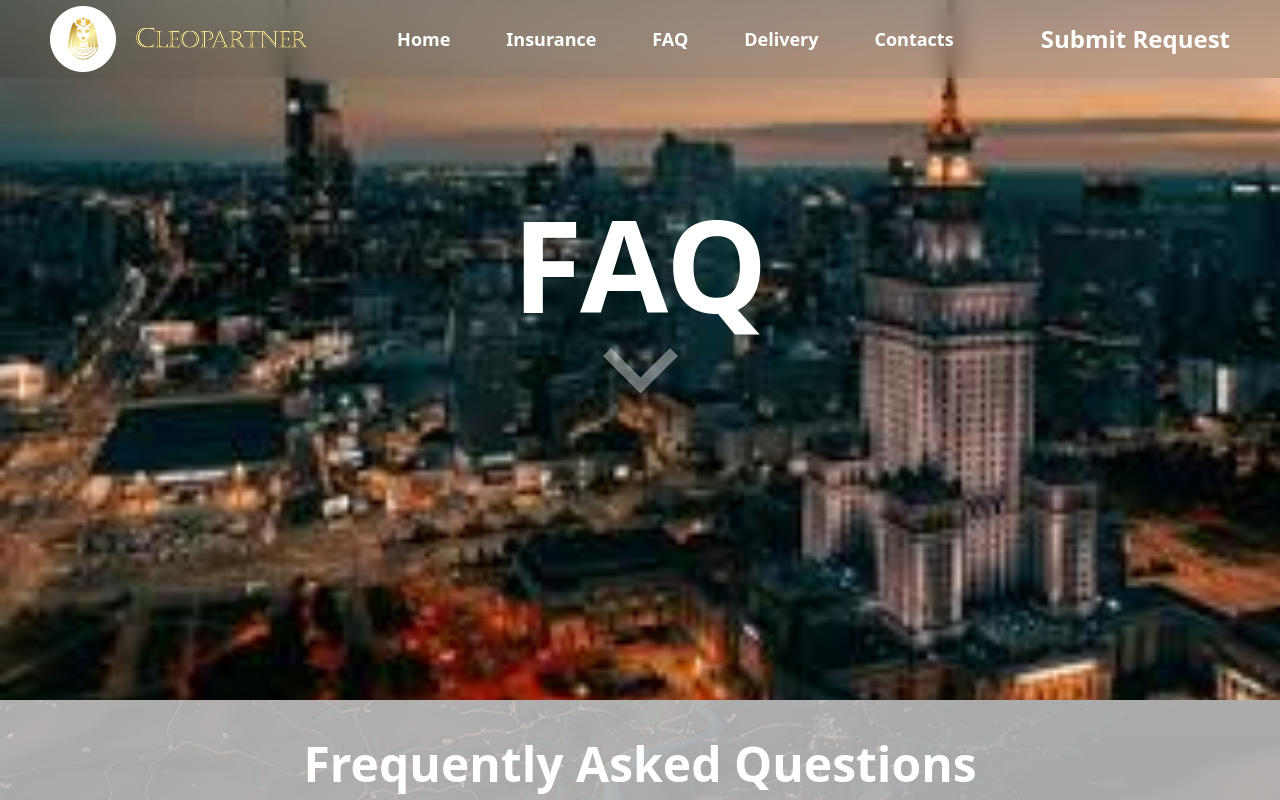
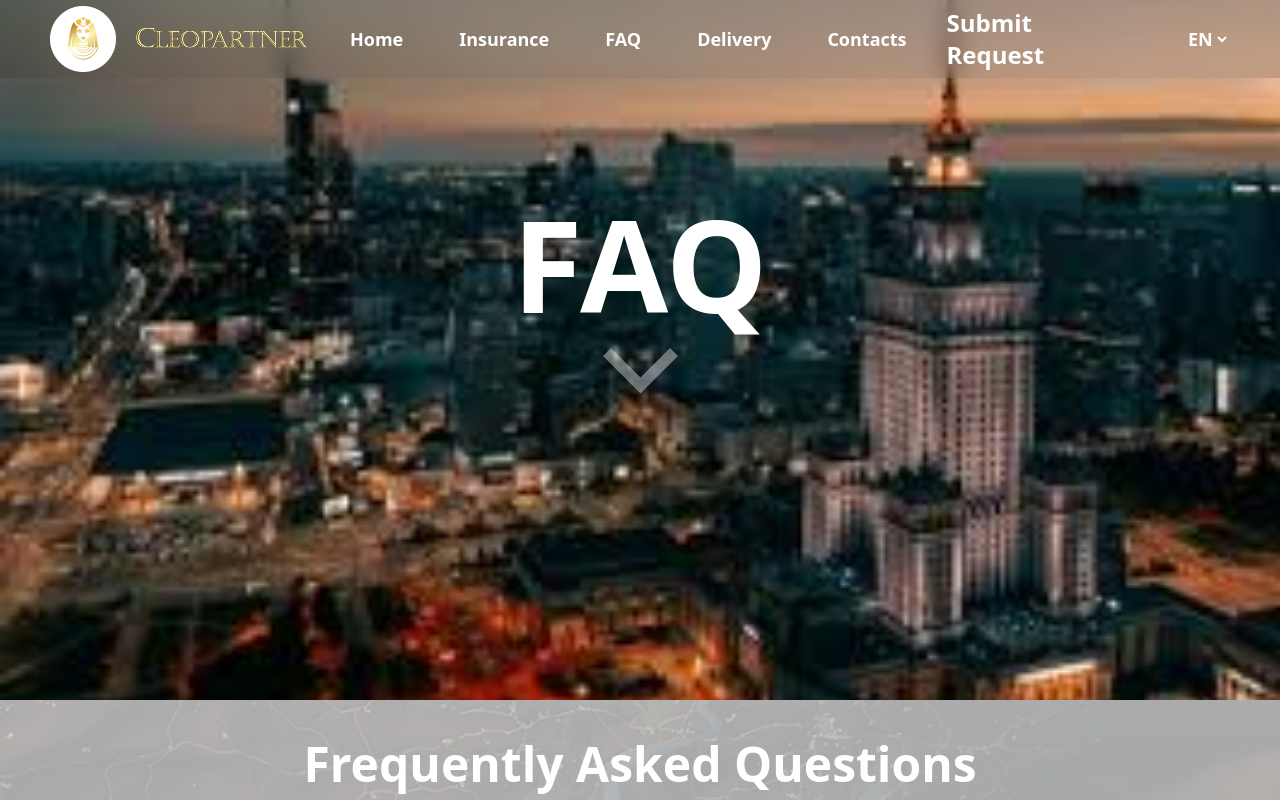
Before and after one commit to Isozoda/Next.js-All-Files, a Next.js app: page /en/faq in a window 1280 px wide. Shown: the top 800 px of the page. Built offline with nearby package versions, Linux system fonts and the light colour scheme.

Commit message:
last comit

```diff
--- a/app/[locale]/delivery/page.tsx
+++ b/app/[locale]/delivery/page.tsx
@@ -3,6 +3,12 @@ import image1 from "../../images/чат.png"
 import image2 from "../../images/Ellipse 313.png"
 import motorImage from "../../images/motor.png"
 import { useTranslations } from "next-intl"
+import { Metadata } from "next"
+
+export const metadata: Metadata = {
+  title: "Delivery Page",
+  description: "Generated by create next app",
+};
 
 const Page = () => {
   const tHome = useTranslations("home");
--- a/app/[locale]/faq/page.tsx
+++ b/app/[locale]/faq/page.tsx
@@ -1,6 +1,12 @@
 import Image from "next/image"
 import image1 from "../../images/Vector 3.png"
 import { useTranslations } from "next-intl"
+import { Metadata } from "next";
+
+export const metadata: Metadata = {
+  title: "FAQ Page",
+  description: "Generated by create next app",
+};
 
 const Page = () => {
   const t = useTranslations("faq");
--- a/app/[locale]/layout.tsx
+++ b/app/[locale]/layout.tsx
@@ -9,7 +9,7 @@ import instagramicon from "../images/image 295.png"
 import { NextIntlClientProvider } from "next-intl";
 import "../globals.css"
 import { getTranslations, getMessages } from "next-intl/server";
-// import LocaleSwitcher from "@/src/components/LocaleSwitcher";
+import LocaleSwitcher from "@/src/components/LocaleSwitcher";
 
 const geistSans = Geist({
   variable: "--font-geist-sans",
@@ -22,7 +22,7 @@ const geistMono = Geist_Mono({
 });
 
 export const metadata: Metadata = {
-  title: "Taxi Sluqba",
+  title: "Home Page",
   description: "Generated by create next app",
 };
 
@@ -61,7 +61,7 @@ export default async function RootLayout({
             </div>
             <div className="flex items-center">
               <p className="font-bold text-2xl">{t("header.h6")}</p>
-              {/* <LocaleSwitcher /> */}
+              <LocaleSwitcher />
             </div>
           </header>
 
--- a/app/[locale]/page.tsx
+++ b/app/[locale]/page.tsx
@@ -18,7 +18,7 @@ const Page = () => {
   return (
     <div className="w-full">
       <div className="background">
-        <h1 className="text-5xl mb-7" dangerouslySetInnerHTML={{ __html: t.raw("hero_title") }}></h1>
+        <h1 className="text-5xl mb-7 w-[63%] m-auto">{t("hero_title")}</h1>
         <p className="text-xl mb-10">{t("hero_subtitle")}</p>
         <div className="flex items-center gap-5 justify-center">
           <button className="bg-white text-black px-5 py-2 font-bold">{t("btn_apply")}</button>
--- a/messages/en.json
+++ b/messages/en.json
@@ -18,7 +18,7 @@
     "f8": "Contracts"
   },
   "home": {
-    "hero_title": "Connect to taxi in Poland <br /> with daily stable income!",
+    "hero_title": "Connect to taxi in Poland with daily stable income!",
     "hero_subtitle": "Daily payouts are real with Cleo Partner",
     "btn_apply": "Submit Request",
     "btn_more": "Learn More",
--- a/messages/ru.json
+++ b/messages/ru.json
@@ -18,7 +18,7 @@
     "f8": "Договора"
   },
   "home": {
-    "hero_title": "Подключайтесь к такси в Польше <br /> с ежедневным стабильным заработком!",
+    "hero_title": "Подключайтесь к такси в Польше с ежедневным стабильным заработком!",
     "hero_subtitle": "Ежедневные выплаты стали реальными вместе с Cleo Partner",
     "btn_apply": "Оставить заявку",
     "btn_more": "Узнать больше",
--- a/messages/tj.json
+++ b/messages/tj.json
@@ -18,7 +18,7 @@
     "f8": "Шартномаҳо"
   },
   "home": {
-    "hero_title": "Ба такси дар Лаҳистон пайваст шавед <br /> бо даромади устувори ҳаррӯза!",
+    "hero_title": "Ба такси дар Лаҳистон пайваст шавед бо даромади устувори ҳаррӯза!",
     "hero_subtitle": "Пардохтҳои ҳаррӯза бо Cleo Partner воқеӣ шуданд",
     "btn_apply": "Дархост гузоштан",
     "btn_more": "Муфассал фаҳмидан",
--- a/src/components/LocaleSwitcher.tsx
+++ b/src/components/LocaleSwitcher.tsx
@@ -1,54 +1,54 @@
-// "use client";
+"use client";
 
-// import { useLocale } from "next-intl";
-// import { useRouter, usePathname } from "next/navigation";
-// import { ChangeEvent, useEffect, useState } from "react";
+import { useLocale } from "next-intl";
+import { useRouter, usePathname } from "next/navigation";
+import { ChangeEvent, useEffect, useState } from "react";
 
-// export default function LocaleSwitcher() {
-//   const locale = useLocale();
-//   const router = useRouter();
-//   const pathname = usePathname();
-//   const [mounted, setMounted] = useState(false);
+export default function LocaleSwitcher() {
+  const locale = useLocale();
+  const router = useRouter();
+  const pathname = usePathname();
+  const [mounted, setMounted] = useState(false);
 
-//   useEffect(() => {
-//     setMounted(true);
-//     const savedLocale = localStorage.getItem("app_locale");
-//     if (savedLocale && savedLocale !== locale && ['en', 'ru', 'tj'].includes(savedLocale)) {
-//       const parts = pathname.split('/');
-//       if (['en', 'ru', 'tj'].includes(parts[1])) {
-//         parts[1] = savedLocale;
-//       } else {
-//         parts.splice(1, 0, savedLocale);
-//       }
-//       router.push(parts.join('/') || '/');
-//     }
-//   }, [locale, pathname, router]);
+  useEffect(() => {
+    setMounted(true);
+    const savedLocale = localStorage.getItem("app_locale");
+    if (savedLocale && savedLocale !== locale && ['en', 'ru', 'tj'].includes(savedLocale)) {
+      const parts = pathname.split('/');
+      if (['en', 'ru', 'tj'].includes(parts[1])) {
+        parts[1] = savedLocale;
+      } else {
+        parts.splice(1, 0, savedLocale);
+      }
+      router.push(parts.join('/') || '/');
+    }
+  }, [locale, pathname, router]);
 
-//   const handleLocaleChange = (e: ChangeEvent<HTMLSelectElement>) => {
-//     const newLocale = e.target.value;
-//     localStorage.setItem("app_locale", newLocale);
+  const handleLocaleChange = (e: ChangeEvent<HTMLSelectElement>) => {
+    const newLocale = e.target.value;
+    localStorage.setItem("app_locale", newLocale);
 
-//     const parts = pathname.split('/');
-//     if (['en', 'ru', 'tj'].includes(parts[1])) {
-//       parts[1] = newLocale;
-//     } else {
-//       parts.splice(1, 0, newLocale);
-//     }
-//     const newPath = parts.join('/') || '/';
-//     router.push(newPath);
-//   };
+    const parts = pathname.split('/');
+    if (['en', 'ru', 'tj'].includes(parts[1])) {
+      parts[1] = newLocale;
+    } else {
+      parts.splice(1, 0, newLocale);
+    }
+    const newPath = parts.join('/') || '/';
+    router.push(newPath);
+  };
 
-//   if (!mounted) return null; // Avoid hydration mismatch
+  if (!mounted) return null; // Avoid hydration mismatch
 
-//   return (
-//     <select
-//       value={locale}
-//       onChange={handleLocaleChange}
-//       className="bg-transparent text-white font-bold cursor-pointer outline-none ml-4"
-//     >
-//       <option value="en" className="text-black">EN</option>
-//       <option value="ru" className="text-black">RU</option>
-//       <option value="tj" className="text-black">TJ</option>
-//     </select>
-//   );
-// }
+  return (
+    <select
+      value={locale}
+      onChange={handleLocaleChange}
+      className="bg-transparent text-white font-bold cursor-pointer outline-none ml-4"
+    >
+      <option value="en" className="text-black">EN</option>
+      <option value="ru" className="text-black">RU</option>
+      <option value="tj" className="text-black">TJ</option>
+    </select>
+  );
+}
```
